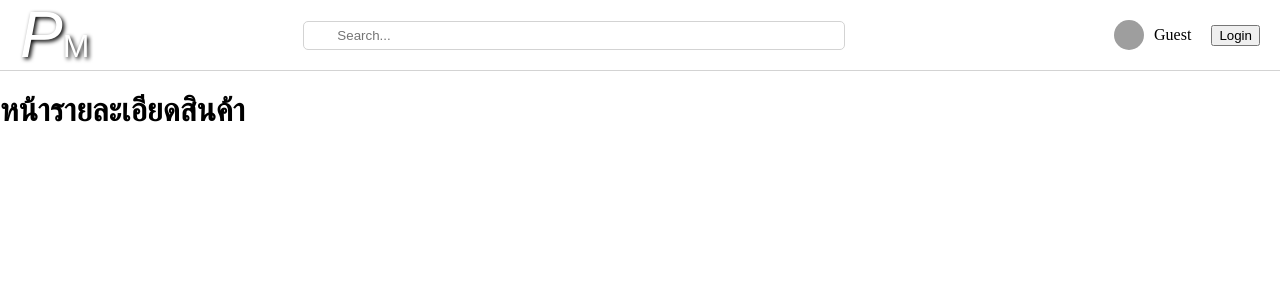
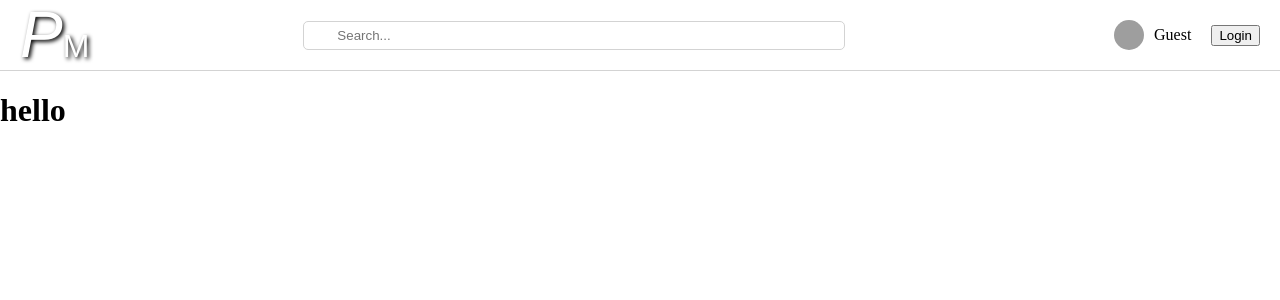
Before and after one commit to Phatlaksanai/CommunityProject, a React (Vite) app in the folder client/: page /descitem in a window 1280 px wide. Shown: the top 300 px of the page. Built offline with nearby package versions, Linux system fonts and the light colour scheme; grey boxes are pictures that could not be loaded; some icons are missing; a web font is replaced by a local one.

Commit message:
merge desc

```diff
--- a/client/src/App.jsx
+++ b/client/src/App.jsx
@@ -15,6 +15,8 @@ import Navbar from "./components/navbar/navbar";
 import LeftBar from "./components/leftbar/leftbar";
 import LeftBarDL from "./components/leftbarDL/leftbarDL";
 import RightBar from "./components/rightbar/rightbar";
+import LeftDI from "./components/leftDI/leftDI";
+import RightDI from "./components/rightDI/rightDI";
 //ระบบใหม่++++++++++++++++++++++
 import { useContext } from "react";
 import { DarkModeContext } from "./context/darkModeContext";
@@ -76,9 +78,8 @@ function App() {
       <div className={`theme-${darkMode ? "dark" : "light"}`}>
         <Navbar />
         <div style={{ display: "flex" }}>
-          <div style={{ flex: 6 }}>
-            <Outlet />
-          </div>
+          <LeftDI />
+          <RightDI />
         </div>
       </div>
     )
--- a/client/src/components/leftDI/leftDI.jsx
+++ b/client/src/components/leftDI/leftDI.jsx
@@ -0,0 +1,10 @@
+import { div } from "three/src/nodes/TSL.js";
+import "./leftDI.scss";
+
+const leftDI = () => {
+    return (
+
+        <h1>hello</h1>
+    );
+}
+export default leftDI;
--- a/client/src/components/rightDI/rightDI.jsx
+++ b/client/src/components/rightDI/rightDI.jsx
@@ -0,0 +1,5 @@
+import "./rightDI.scss";
+
+const rightDI = () => {
+}
+export default rightDI;
--- a/client/src/pages/descItem/DescItem.jsx
+++ b/client/src/pages/descItem/DescItem.jsx
@@ -1,4 +1,6 @@
 import "./descItem.scss";
+import LeftDI from "../../components/leftDI/leftDI"
+import RightDI from "../../components/rightDI/rightDI"
 import { useState } from "react";
 
 const DescItem = () => {
@@ -7,7 +9,13 @@ const DescItem = () => {
 
     return (
         <div className="descItem">
-            <h1>หน้ารายละเอียดสินค้า</h1>
+            <div className="descItemleft">
+                <LeftDI />
+            </div>
+
+            <div className="descItemright">
+                <RightDI />
+            </div>
         </div>
     );
 }
--- a/client/src/pages/descItem/descItem.scss
+++ b/client/src/pages/descItem/descItem.scss
@@ -0,0 +1,17 @@
+@use "../../style.scss" as *;
+
+.descItem{
+  @include themify($themes) {
+    padding: 20px 70px;
+    background-color: themed("bgSoft");
+    min-height: 100vh;
+
+    @include mobile {
+      padding: 10px;
+    }
+
+    @include tablet{
+      padding: 20px;
+    }
+  }
+ }
```
